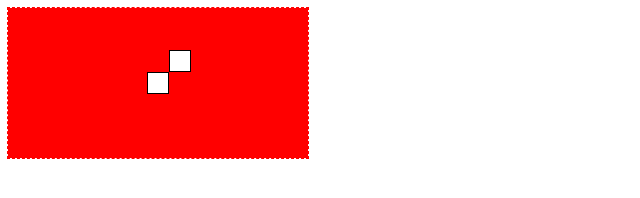
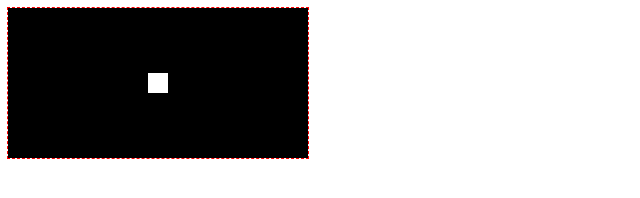
Before and after one commit to jaf7C7/life, a website: page life/index.html in a window 1280 px wide. Shown: the whole page, without its empty margins (0-640 px from the left). Drawn offline with Linux system fonts and the light colour scheme.

Commit message:
Refactoring: Remove code not covered by tests

```diff
--- a/life/index.html
+++ b/life/index.html
@@ -16,42 +16,19 @@
       const canvas = document.querySelector('canvas');
       const ctx = canvas.getContext('2d');
       const cellSize = 20;
-      const borderWidth = 2;
-      const effectiveCellSize = cellSize + borderWidth;
-      const x0 = canvas.clientWidth / 2 - effectiveCellSize / 2;
-      const y0 = canvas.clientHeight / 2 - effectiveCellSize / 2;
+      const cellBorderWidth = 2;
+      const x0 = canvas.clientWidth / 2 - (cellSize + cellBorderWidth) / 2;
+      const y0 = canvas.clientHeight / 2 - (cellSize + cellBorderWidth) / 2;
 
       // background
-      ctx.fillStyle = '#f00';
+      ctx.fillStyle = '#000';
       ctx.fillRect(0, 0, canvas.width, canvas.height);
-
-      // cell border
-      ctx.fillStyle = '#000';
-      ctx.fillRect(x0, y0, effectiveCellSize, effectiveCellSize);
 
       // central cell
       ctx.fillStyle = '#fff';
       ctx.fillRect(
-        x0 + borderWidth / 2,
-        y0 + borderWidth / 2,
-        cellSize,
-        cellSize
-      );
-
-      // cell 1,1 border
-      ctx.fillStyle = '#000';
-      ctx.fillRect(
-        x0 + effectiveCellSize,
-        y0 - effectiveCellSize,
-        effectiveCellSize,
-        effectiveCellSize
-      );
-
-      // cell 1,1 body
-      ctx.fillStyle = '#fff';
-      ctx.fillRect(
-        x0 + effectiveCellSize + borderWidth / 2,
-        y0 - effectiveCellSize + borderWidth / 2,
+        x0 + cellBorderWidth / 2,
+        y0 + cellBorderWidth / 2,
         cellSize,
         cellSize
       );
```
